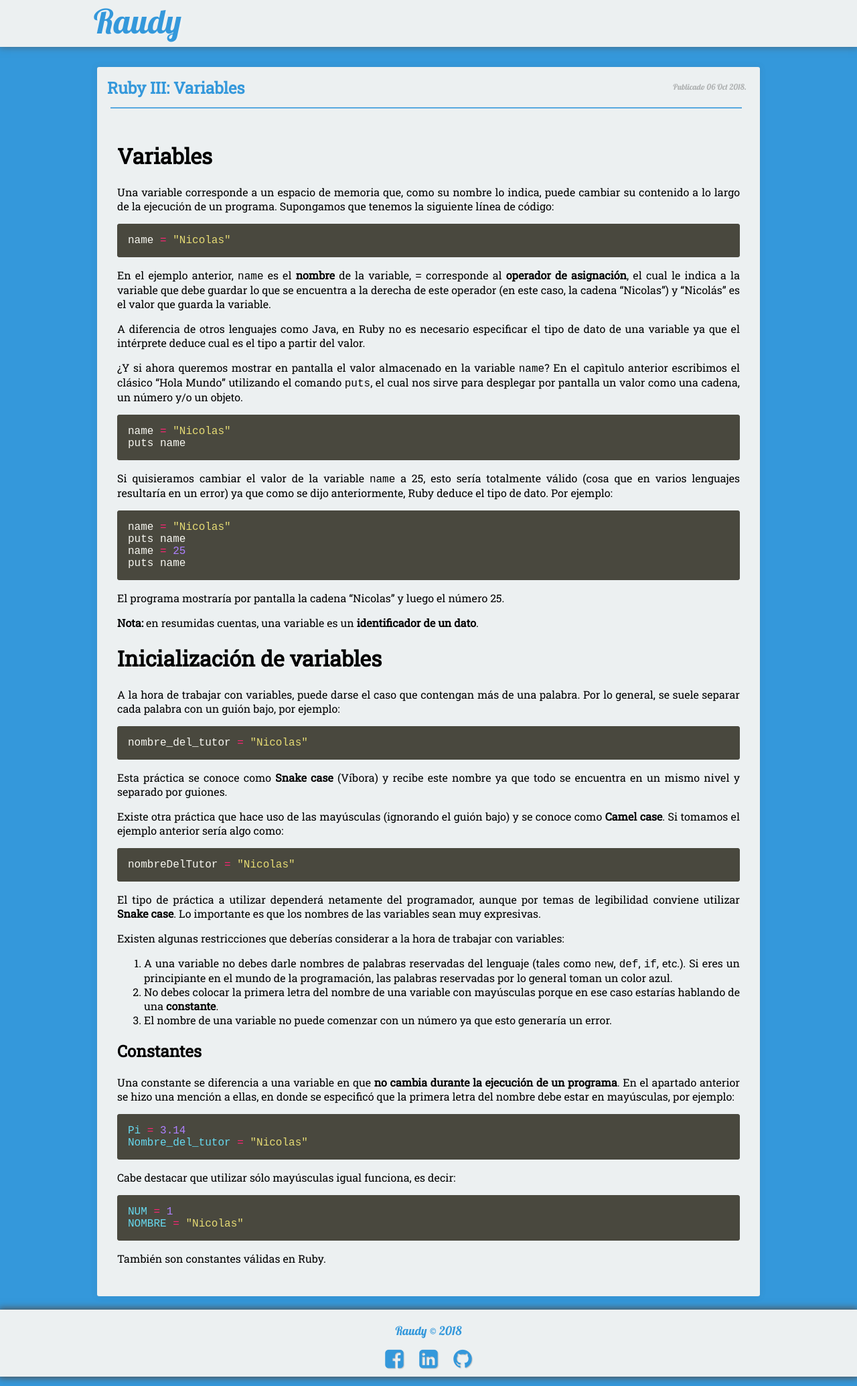
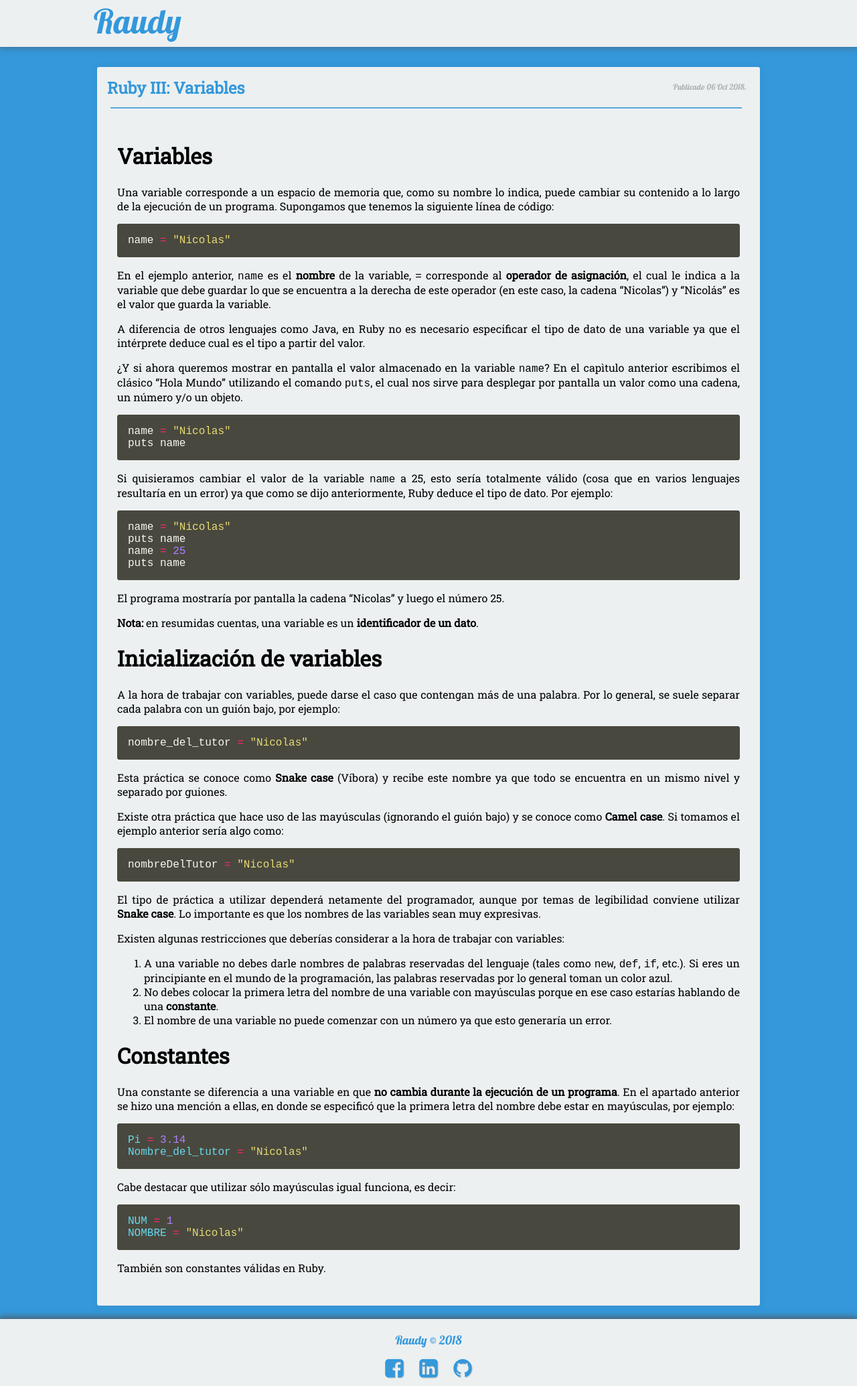
Before and after one commit to nisoto/Blog-anterior-2.0, a Jekyll site: the page built from _posts/2018-10-06-ruby-iii-variables.md, in a window 1280 px wide. Shown: the whole page at 67% size. Built offline with Jekyll 4.4.1, drawn with Linux system fonts in a browser that asks for light colours; nearby versions of some CDN libraries.

```diff
--- a/_posts/2018-10-06-ruby-iii-variables.md
+++ b/_posts/2018-10-06-ruby-iii-variables.md
@@ -62,7 +62,7 @@ Existen algunas restricciones que deberías considerar a la hora de trabajar con
 2. No debes colocar la primera letra del nombre de una variable con mayúsculas porque en ese caso estarías hablando de una **constante**.
 3. El nombre de una variable no puede comenzar con un número ya que esto generaría un error.
 
-## Constantes
+# Constantes
 
 Una constante se diferencia a una variable en que **no cambia durante la ejecución de un programa**. En el apartado anterior se hizo una mención a ellas, en donde se especificó que la primera letra del nombre debe estar en mayúsculas, por ejemplo:
 
```
